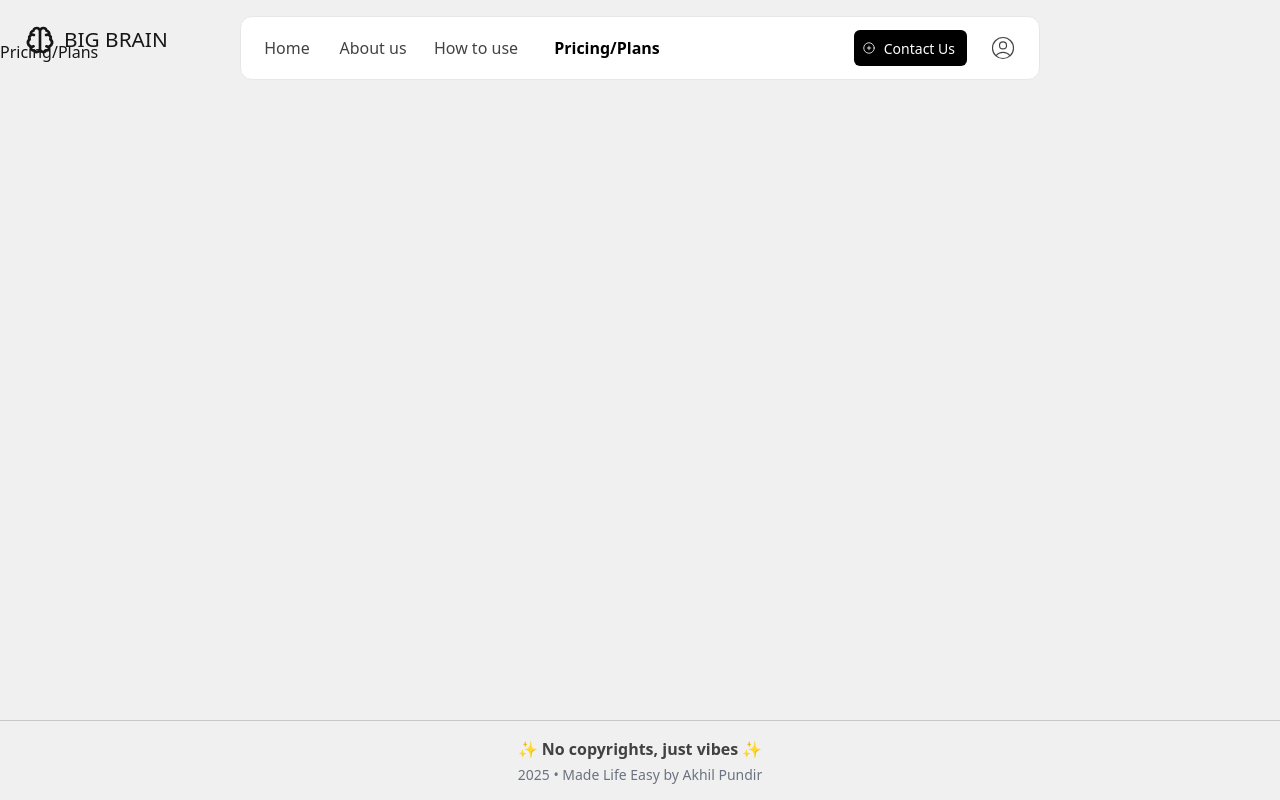
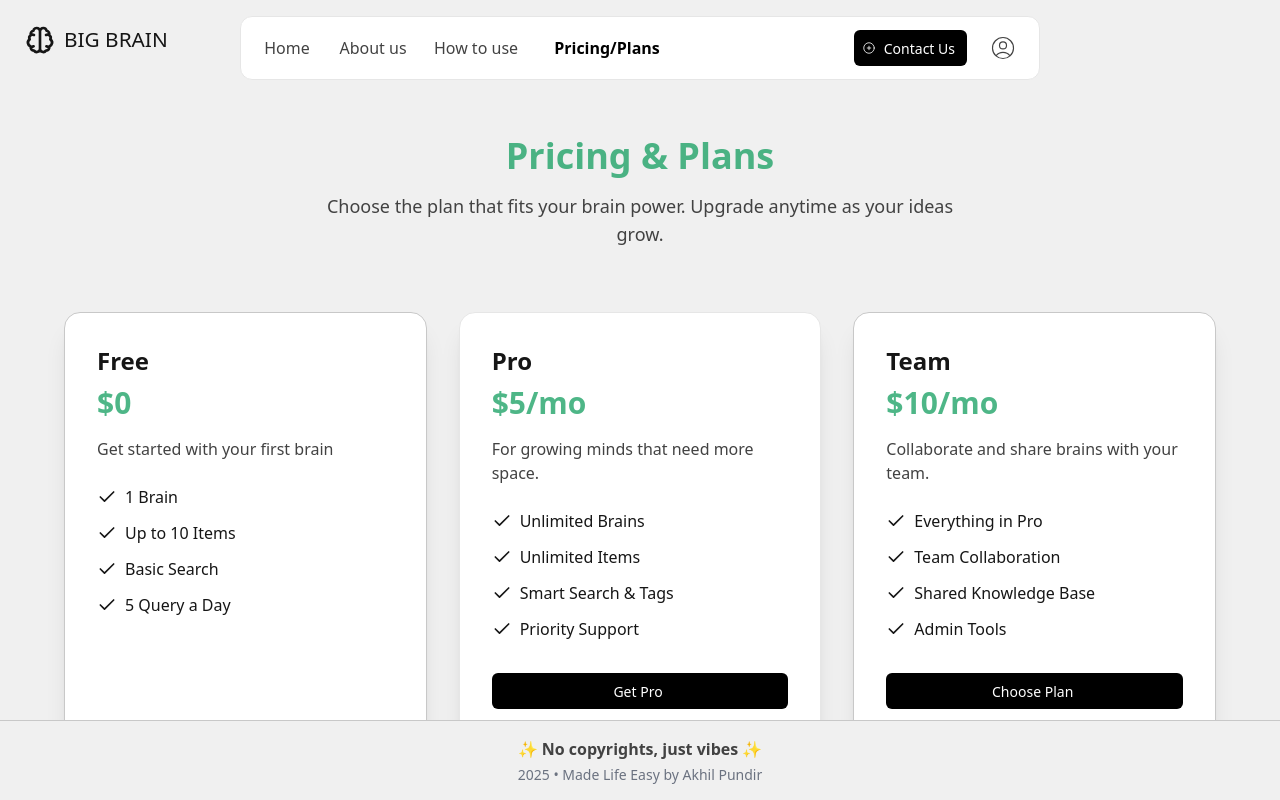
Before and after one commit to AkhilPundir156/Big-Brain-Frontend, a React (Vite) app: page /pricing-plan in a window 1280 px wide. Built offline with nearby package versions, Linux system fonts and the light colour scheme; no server answers.

Commit message:
[ADD] big_brain_frontend:  Add pricing/plans page

```diff
--- a/src/components/Home.tsx
+++ b/src/components/Home.tsx
@@ -5,7 +5,7 @@ import { useDispatch, useSelector } from "react-redux";
 import { AppDispatch, RootState } from "../store";
 import { setNavbarItem } from "../slices/uiSlice";
 
-import { people } from "../demo/People_demo";
+import { people } from "../demo/People_data";
 
 import { Button } from "../ui/ButtonElement";
 import ToolTip from "../ui/AnimatedTooltip";
--- a/src/components/UiDetailedComponent/Pricing.tsx
+++ b/src/components/UiDetailedComponent/Pricing.tsx
@@ -1,8 +1,15 @@
+import { motion } from "framer-motion";
+import { Check } from "lucide-react";
 import { useEffect } from "react";
+import toast from "react-hot-toast";
 import { useDispatch } from "react-redux";
 
 import { AppDispatch } from "../../store";
 import { setNavbarItem } from "../../slices/uiSlice";
+
+import plans from "../../demo/plan_data";
+
+import { Button } from "../../ui/ButtonElement";
 
 export const Pricing = () => {
     const dispatch = useDispatch<AppDispatch>();
@@ -14,7 +21,72 @@ export const Pricing = () => {
             dispatch(setNavbarItem(null));
         };
     }, []);
-    return <div>Pricing/Plans</div>;
+    return (
+        <div className="bg-first-bg text-secondary-text py-24 px-6">
+            {/* Header */}
+            <div className="text-center mb-16">
+                <h1 className="text-4xl font-bold text-green-text mb-4">
+                    Pricing & Plans
+                </h1>
+                <p className="text-lg text-tertiary-text max-w-2xl mx-auto">
+                    Choose the plan that fits your brain power. Upgrade anytime
+                    as your ideas grow.
+                </p>
+            </div>
+
+            {/* Plans */}
+            <div className="grid grid-cols-1 md:grid-cols-3 gap-8 max-w-6xl mx-auto">
+                {plans.map((plan, idx) => (
+                    <motion.div
+                        key={plan.name}
+                        initial={{ opacity: 0, y: 20 }}
+                        animate={{ opacity: 1, y: 0 }}
+                        transition={{ delay: idx * 0.1 }}
+                        className={`flex flex-col rounded-2xl border shadow-xl p-8 ${
+                            plan.highlighted
+                                ? "bg-primary-bg border-primary-border scale-105"
+                                : "bg-primary-bg border-secondary-border"
+                        }`}
+                    >
+                        <h2 className="text-2xl font-semibold mb-2">
+                            {plan.name}
+                        </h2>
+                        <p className="text-3xl font-bold text-green-text mb-4">
+                            {plan.price}
+                        </p>
+                        <p className="mb-6 text-tertiary-text">
+                            {plan.description}
+                        </p>
+
+                        <ul className="space-y-3 mb-8">
+                            {plan.features.map((feature) => (
+                                <li
+                                    key={feature}
+                                    className="flex items-center gap-2"
+                                >
+                                    <Check className="w-5 h-5 text-secondary-text" />
+                                    <span>{feature}</span>
+                                </li>
+                            ))}
+                        </ul>
+                        {plan.buyName && (
+                            <Button
+                                isFull={true}
+                                variant="primary"
+                                size="md"
+                                text={plan.buyName}
+                                onClickHandler={() =>
+                                    toast.success(
+                                        "This Feature is not yet Supported"
+                                    )
+                                }
+                            />
+                        )}
+                    </motion.div>
+                ))}
+            </div>
+        </div>
+    );
 };
 
 export default Pricing;
--- /dev/null
+++ b/src/demo/plan_data.ts
@@ -0,0 +1,43 @@
+const plans = [
+    {
+        name: "Free",
+        price: "$0",
+        description: "Get started with your first brain",
+        features: [
+            "1 Brain",
+            "Up to 10 Items",
+            "Basic Search",
+            "5 Query a Day",
+        ],
+        highlighted: false,
+        buyName: "",
+    },
+    {
+        name: "Pro",
+        price: "$5/mo",
+        description: "For growing minds that need more space.",
+        features: [
+            "Unlimited Brains",
+            "Unlimited Items",
+            "Smart Search & Tags",
+            "Priority Support",
+        ],
+        highlighted: true,
+        buyName: "Get Pro",
+    },
+    {
+        name: "Team",
+        price: "$10/mo",
+        description: "Collaborate and share brains with your team.",
+        features: [
+            "Everything in Pro",
+            "Team Collaboration",
+            "Shared Knowledge Base",
+            "Admin Tools",
+        ],
+        highlighted: false,
+        buyName: "Choose Plan",
+    },
+];
+
+export default plans;
```
Also changed, not shown: src/demo/People_data.ts (renamed from src/demo/People_demo.ts).
